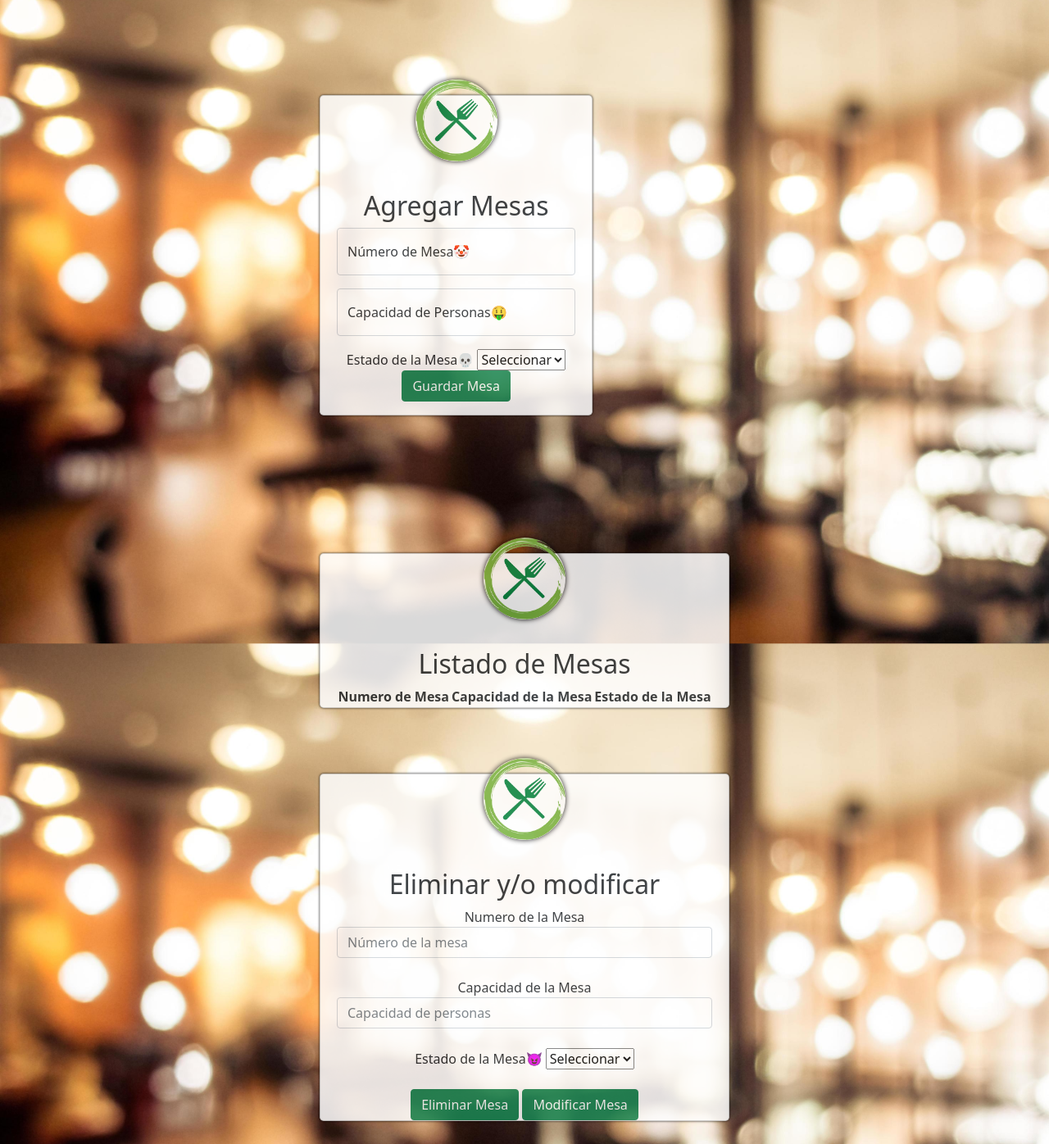
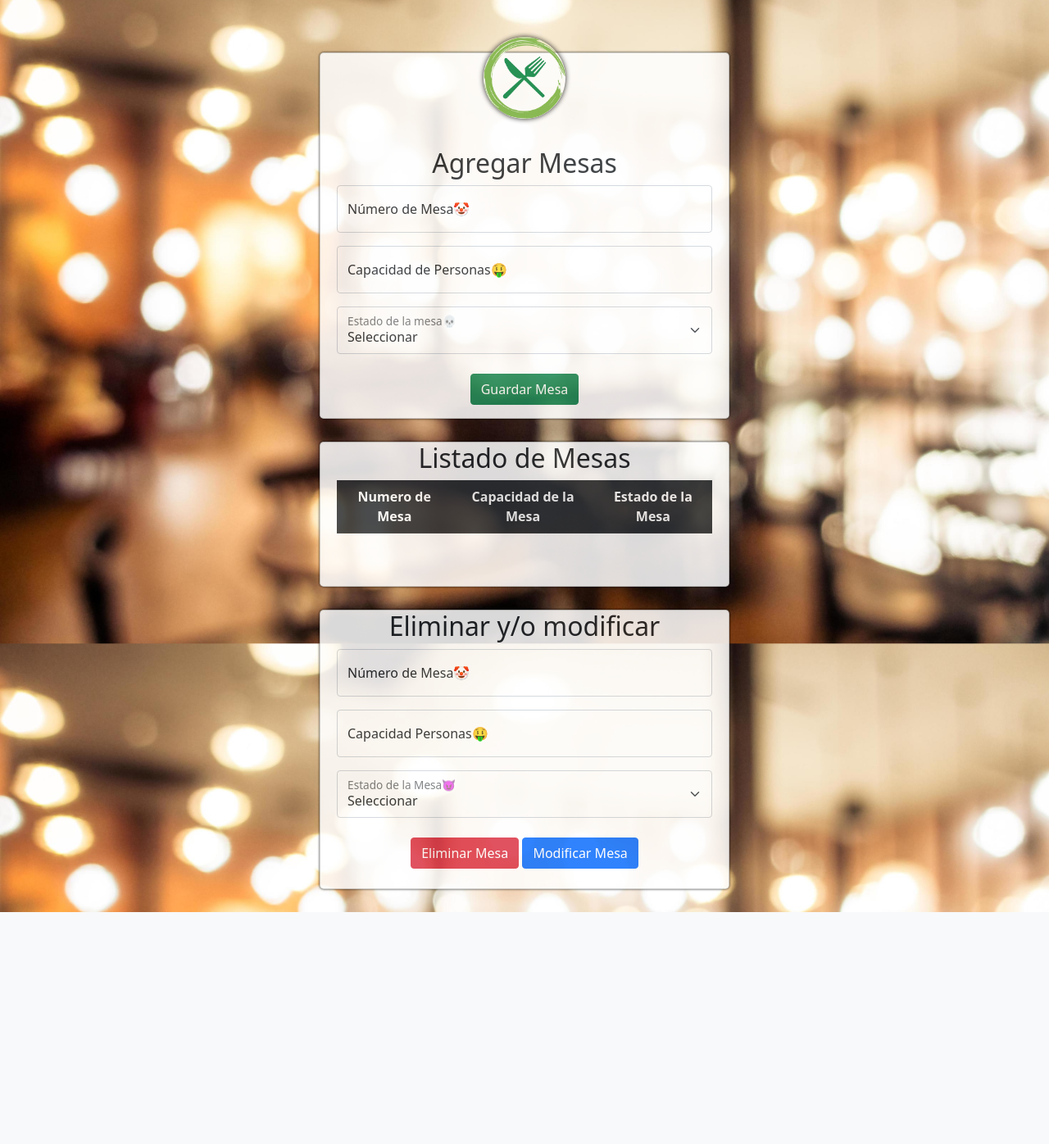
Before and after one commit to Vittoowo/Portafolio, a Django app: template mesas/templates/Mesas.html in a window 1280 px wide. Shown: the part 68-1464 px from the top of the page at 82% size. After the commit the page ends 1181 px from the top, so only its background shows below. Run offline with Django 3.2, Linux system fonts and the light colour scheme; the template is opened without the code that fills it, so the values that code supplies are empty; some libraries are stand-ins or nearby versions.

Commit message:
Estilos a template Mesas Formularios, tablas, btn.

```diff
--- a/mesas/templates/Mesas.html
+++ b/mesas/templates/Mesas.html
@@ -8,7 +8,7 @@
 <head>
 </head>
 
-<body>
+<body class="aling-items-center">
     <nav class="navbar navbar-light bg-light">
         <div class="container-fluid">
             <a class="navbar-brand" href="#">
@@ -17,12 +17,12 @@
         </div>
     </nav>
 
-    <main class="main-section p-4 text-center">
-        <div class="modal-dialog text-center">
+    <main class="main-section p-12 text-center">
 
+    <!--  Formulario Agregar Mesa -->
             <div class="modal-dialog text-center">
-                <div class="col-sm-8">
-                    <div class="modal-content">
+                <div class="col-sm-12">
+                    <div class="modal-content text-center">
                         <div class="col-12 user-img">
                             <img src="{% static 'img/LogoRestorant.png' %}" />
                         </div>
@@ -33,33 +33,24 @@
                             <div class="form-floating mb-3" id="user-group">
                                 <input type="number" name="idmesa" class="form-control" id="idmesa"
                                     placeholder="numeromesa">
-                                <label for="floatingUsuario">Número de Mesa🤡</label>
+                                <label for="idmesa">Número de Mesa🤡</label>
                             </div>
 
-                            <!--
-         <div>
-            <select class="form-select" aria-label="Disabled select example" >
-                <option selected>Seleccionar </option>
-                <option value="1">One</option>
-                <option value="2">Two</option>
-                <option value="3">Three</option>
-              </select>
-            </br>
-        </div>
-        -->
+
                             <div class="form-floating mb-3" id="user-group">
-                                <input type="number" name="capacidad" class="form-control"  placeholder="capacidadper">
-                                <label for="floatingUsuario">Capacidad de Personas🤑</label>
+                                <input type="number" name="capacidad" class="form-control"  placeholder="capacidadper" id="floatingPer">
+                                <label for="floatingPer">Capacidad de Personas🤑</label>
                             </div>
 
-                            <div>
-                                <label>Estado de la Mesa💀</label>
-                                <select name="estado" id="estado">
+                            <div class="form-floating">
+                                <select name="estado" id="estado" class="form-select">
                                     <option value="">Seleccionar</option>
                                     {% for e in lista_estado %}
                                     <option value="{{ e.0 }}">{{e.1}}</option>
                                     {% endfor %}
                                 </select>
+                                <label for="estado">Estado de la mesa💀</label>
+                                <br>
                             </div>
 
                             <div class="form-floating mb-3">
@@ -68,14 +59,14 @@
 
                         </form>
 
-                        </table>
+
                     </div>
                 </div>
 
             </div>
-        </div>
 
-        </div>
+
+
         {% if mensaje %}
         <script>
 
@@ -84,20 +75,18 @@
         </script>
         {%endif%}
 
-    </main>
+
+<!--  Listado de mesas -->
 
 
-    <main class="main-section p-4 text-center">
         <div class="modal-dialog text-center">
 
             <div class="modal-dialog text-center">
-                <div class="col-sm-18">
+                <div class="col-sm-12">
                     <div class="modal-content">
-                        <div class="col-12 user-img">
-                            <img src= "{% static 'img/LogoRestorant.png' %}"/>
-                        </div>
+
                         <h2>Listado de Mesas</h2>
-                       <table>
+                       <table class="table table-dark table-striped">
                          <tr>
                            <th>Numero de Mesa</th>
                            <th>Capacidad de la Mesa</th>
@@ -111,38 +100,55 @@
                             </tr>
                          {% endfor %}
                        </table>
+                       <br>
+                       <br>
+                    </div>
+                </div>
+            </div>
+        </div>
 
-    </main>
 
-    <main><div class="modal-dialog text-center">
+
+<!--  Formulario eliminar o modifacr Mesa -->
+
 
         <div class="modal-dialog text-center">
-            <div class="col-sm-18">
+            <div class="col-sm-12">
                 <div class="modal-content">
-                    <div class="col-12 user-img">
-                        <img src= "{% static 'img/LogoRestorant.png' %}"/>
-                    </div>
+
                     <h2>Eliminar y/o modificar</h2>
                     <form action="" method="POST">
                         {% csrf_token %}
-                        <label for= "">Numero de la Mesa</label>
-                        <input type="number" name="idmesa" class="form-control" id="idmesa" placeholder="Número de la mesa">
-                        <br>
-                        <label for= "">Capacidad de la Mesa</label>
-                        <input type="number" name="capacidad" class="form-control" placeholder="Capacidad de personas">
-                        <br>
-                        <div>
-                            <label>Estado de la Mesa😈</label>
-                            <select name="estado" id="estado">
+
+                        <div class="form-floating mb-3" id="user-group">
+                            <input type="number" name="idmesa" class="form-control" id="idmesa"
+                                placeholder="Numero de la mesa">
+                            <label for="idmesa">Número de Mesa🤡</label>
+                        </div>
+
+                        <div class="form-floating mb-3" id="user-group">
+                            <input type="number" name="capacidad" class="form-control" id="floatingCap"
+                                placeholder="Capacidad de personas">
+                            <label for="floatingCap">Capacidad Personas🤑</label>
+                        </div>
+
+
+
+                        <div class="form-floating">
+
+                            <select name="estado" id="estado" class="form-select">
                                 <option value="">Seleccionar</option>
                                 {% for e in lista_estado %}
                                 <option value="{{ e.0 }}">{{e.1}}</option>
                                 {% endfor %}
                             </select>
+                            <label for="estado">Estado de la Mesa😈</label>
                         </div>
                         <br>
-                        <input type="submit" name='Eliminar' value= "Eliminar Mesa" class="btn btn-success">
-                        <input type="submit" name='Modificar' value= "Modificar Mesa" class="btn btn-success">
+                        <input type="submit" name='Eliminar' value= "Eliminar Mesa" class="btn btn-danger">
+                        <input type="submit" name='Modificar' value= "Modificar Mesa" class="btn btn-primary">
+                        <br>
+                        <br>
                     </form>
 
     </main>
```
